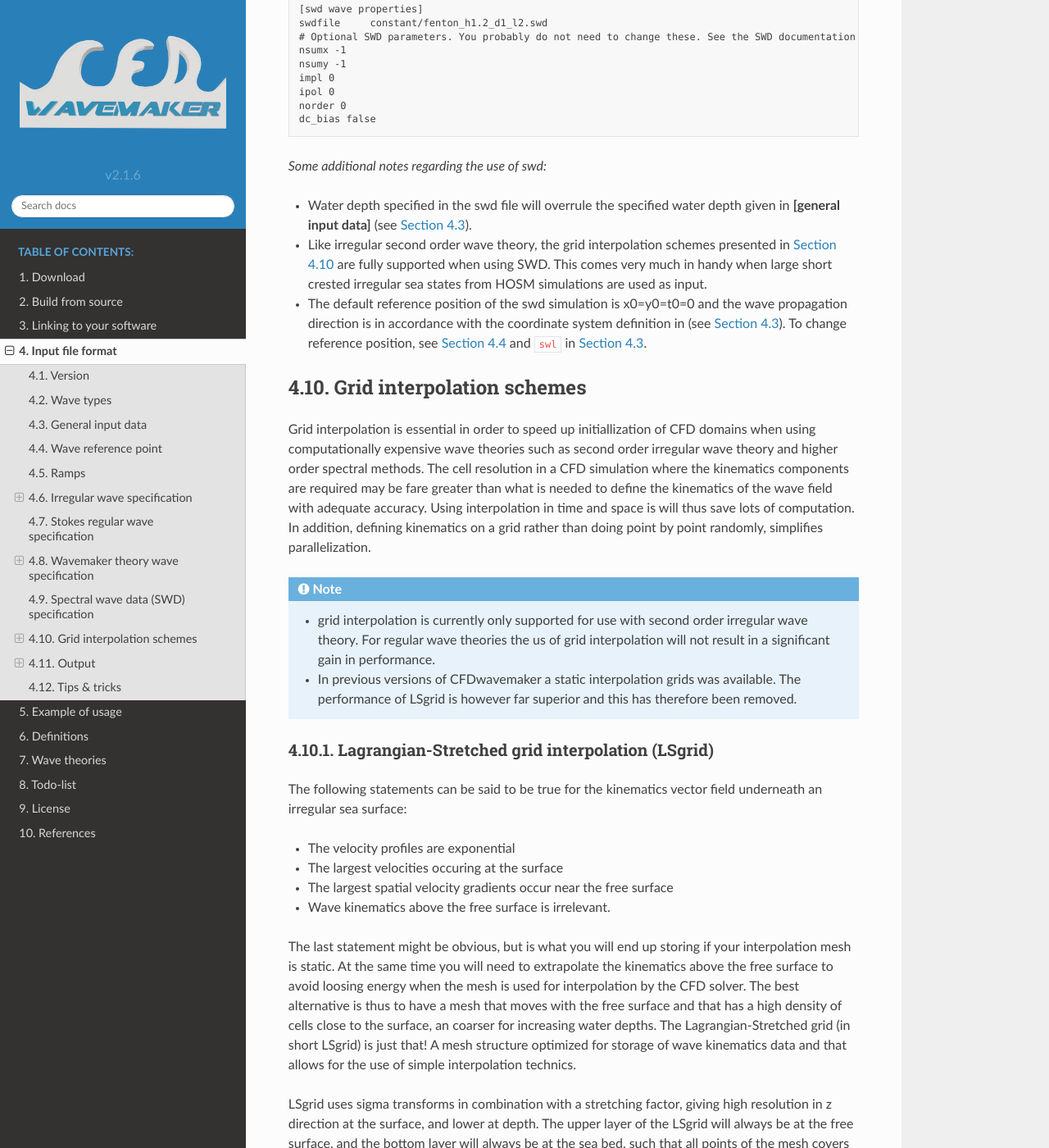
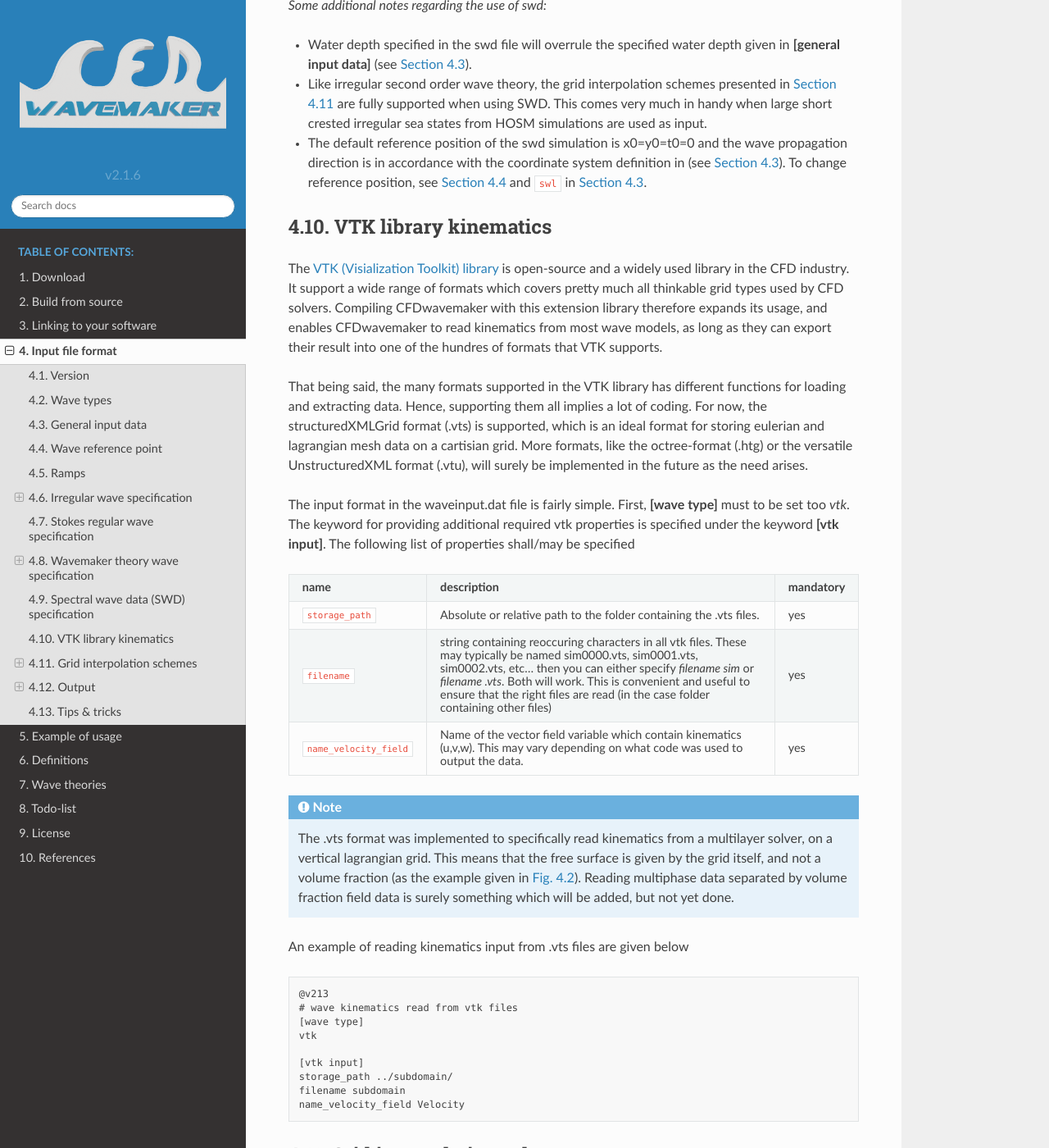
Before and after one commit to oystelan/CFDwavemaker, a Sphinx documentation site: the page built from docs/source/inputfile_description.rst, in a window 1280 px wide and 1400 px high, scrolled down 10357 px. Shown: the whole window at 82% size. Built offline with Sphinx 7.4.7 and the Read the Docs theme 2.0.0, drawn with Linux system fonts in a browser that asks for light colours; cross-references to code outside the pages are shown as plain code; some of the changed text lies outside the part shown.

Commit message:
updated documentation

```diff
--- a/docs/source/inputfile_description.rst
+++ b/docs/source/inputfile_description.rst
@@ -509,6 +500,53 @@ An example of the required input parameters which needs to be specified in *wave
 - Like irregular second order wave theory, the grid interpolation schemes presented in :numref:`inputfile_description:Grid interpolation schemes` are fully supported when using SWD. This comes very much in handy when large short crested irregular sea states from HOSM simulations are used as input.
 - The default reference position of the swd simulation is x0=y0=t0=0 and the wave propagation direction is in accordance with the coordinate system definition in (see :numref:`inputfile_description:General input data`). To change reference position, see :numref:`inputfile_description:Wave reference point` and ``swl`` in :numref:`inputfile_description:General input data`.
 
+VTK library kinematics
+----------------------
+
+The `VTK (Visialization Toolkit) library`_ is open-source and a widely used library in the CFD industry. It support a wide range of formats which covers pretty much all thinkable grid types used by CFD solvers. Compiling CFDwavemaker with this extension library therefore expands its usage, and enables CFDwavemaker to read kinematics from most wave models, as long as they can export their result into one of the hundres of formats that VTK supports.
+
+That being said, the many formats supported in the VTK library has different functions for loading and extracting data. Hence, supporting them all implies a lot of coding. For now, the structuredXMLGrid format (.vts) is supported, which is an ideal format for storing eulerian and lagrangian mesh data on a cartisian grid. More formats, like the octree-format (.htg) or the versatile UnstructuredXML format (.vtu), will surely be implemented in the future as the need arises.
+
+.. _`VTK (Visialization Toolkit) library`: http://www.vtk.org
+
+The input format in the waveinput.dat file is fairly simple. First, **[wave type]** must to be set too `vtk`. The keyword for providing additional required vtk properties is specified under the keyword **[vtk input]**. The following list of properties shall/may be specified
+
+.. list-table::
+    :widths: 20 70 10
+
+    * - **name**
+      - **description**
+      - **mandatory**
+    * - ``storage_path``
+      - Absolute or relative path to the folder containing the .vts files.
+      - yes
+    * - ``filename``
+      - string containing reoccuring characters in all vtk files. These may typically be named sim0000.vts, sim0001.vts, sim0002.vts, etc... then you can either specify `filename sim` or `filename .vts`. Both will work. This is convenient and useful to ensure that the right files are read (in the case folder containing other files)
+      - yes
+    * - ``name_velocity_field``
+      - Name of the vector field variable which contain kinematics (u,v,w). This may vary depending on what code was used to output the data.
+      - yes
+
+.. note::
+
+  The .vts format was implemented to specifically read kinematics from a multilayer solver, on a vertical lagrangian grid. This means that the free surface is given by the grid itself, and not a volume fraction (as the example given in :numref:`vertical_lagrangian_grid`). Reading multiphase data separated by volume fraction field data is surely something which will be added, but not yet done.
+
+An example of reading kinematics input from .vts files are given below
+
+.. code-block:: none
+
+    @v213
+    # wave kinematics read from vtk files
+    [wave type]
+    vtk
+
+    [vtk input]
+    storage_path ../subdomain/
+    filename subdomain
+    name_velocity_field Velocity
+
+
+
 Grid interpolation schemes
 --------------------------
 
@@ -535,6 +573,7 @@ The Lagrangian-Stretched grid (in short LSgrid) is just that! A mesh structure o
 LSgrid uses sigma transforms in combination with a stretching factor, giving high resolution in z direction at the surface, and lower at depth. The upper layer of the LSgrid will always be at the free surface, and the bottom layer will always be at the sea bed, such that all points of the mesh covers the fluid only. An example snapshot of such a grid is shown in the figure below.
 This provides a very efficient way of describing the velocity profile underneath the sea surface accurately with a minimum number of points. The time interpolation is linear. To specify the use of a lagrangian streched grid interpolation scheme, the keyword **[lsgrid]** is used.
 
+.. _vertical_lagrangian_grid:
 .. figure:: images/lsgrid2.png
 	:alt: Lagrangian stretched mesh underneath an irregular wave event.
 
```
Also changed, not shown: other parts of docs/source/inputfile_description.rst (+0 -9 lines).
